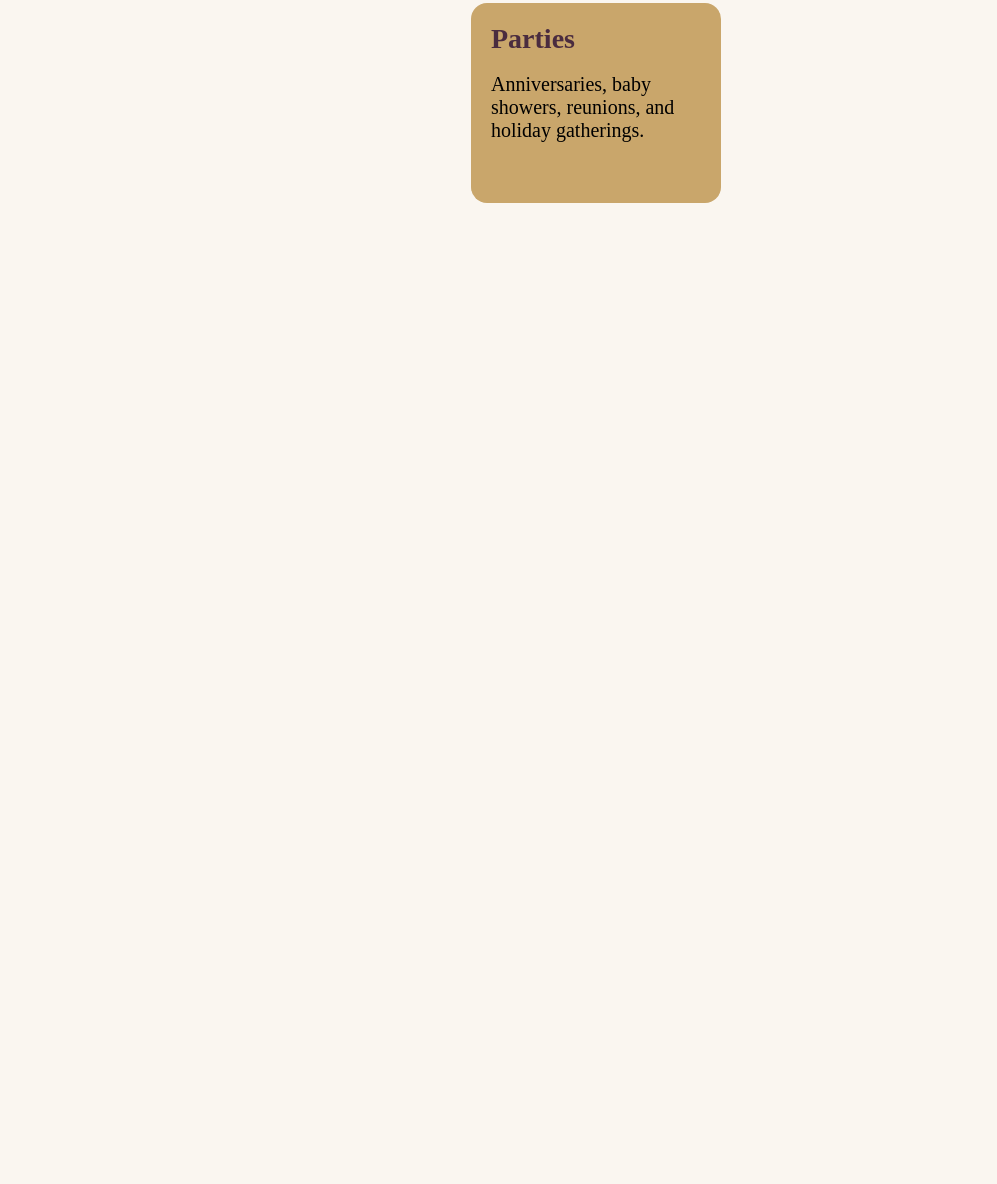
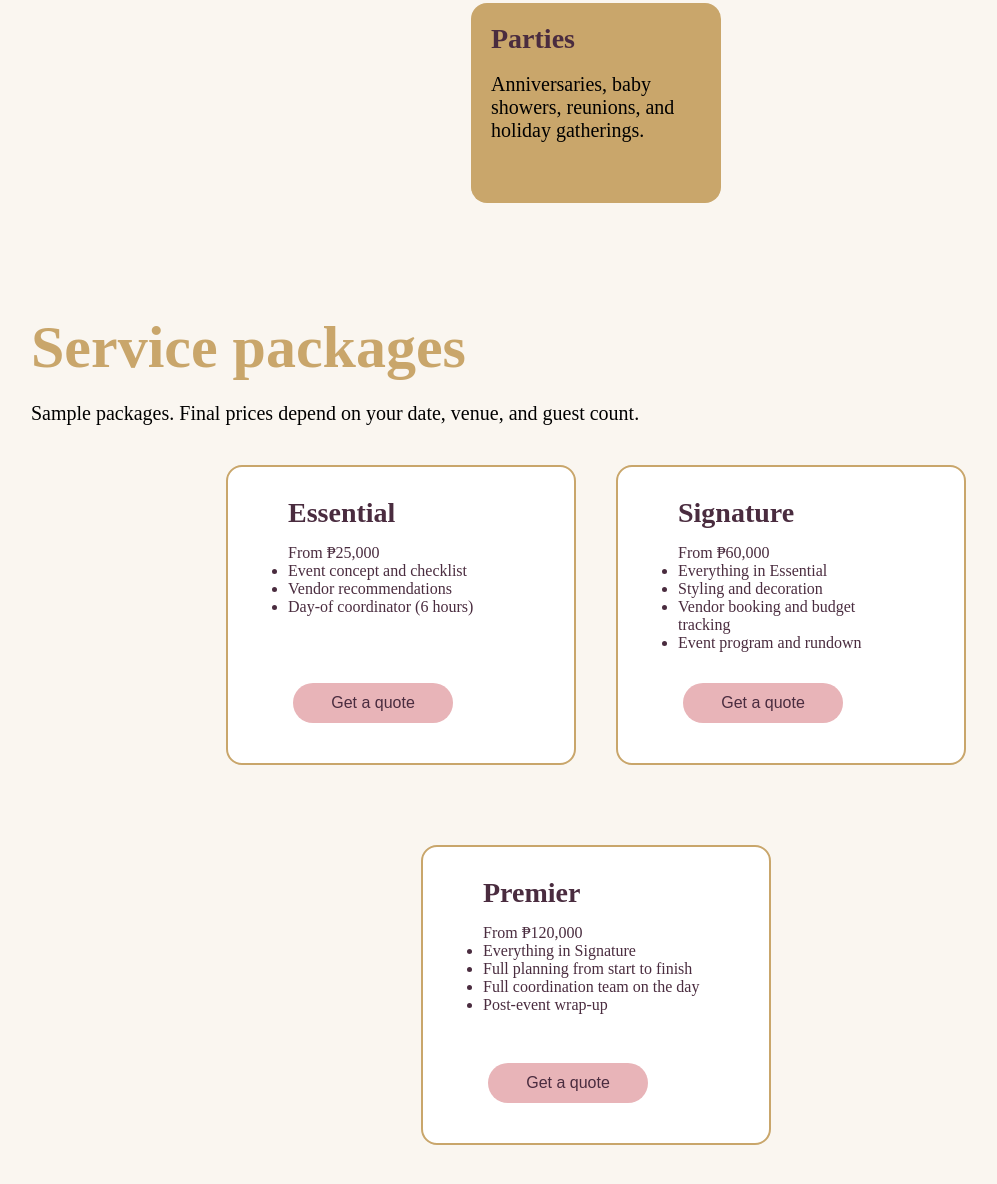
Before and after one commit to ryann60/porras-website, a plain HTML site: page index.html in a window 1280 px wide. Shown: the part 1588-2772 px from the top of the page, without its empty margins (44-1041 px from the left). Before the commit the page ends 1901 px from the top, so only its background shows below. Drawn offline with Linux system fonts and the light colour scheme.

Commit message:
working on 'Service' and 'Service Package' section

```diff
--- a/css/style.css
+++ b/css/style.css
@@ -109,7 +109,6 @@ h2 {
     padding: 0px 20px;
 }
 #services {
-    display: flex;
     margin-bottom: 100px;
     padding: 0px 75px;
 }
@@ -136,3 +135,53 @@ h2 {
     height: 200px;
     justify-content: center;
 }
+html {
+    scroll-behavior: smooth;
+}
+#packages {
+    margin-bottom: 100px;
+    padding: 0px 75px;
+}
+#packages h2 {
+    color: #C9A66B;
+    font-size: 60px;
+    margin-bottom: 20px;
+}
+.package {
+    background-color: #ffffff;
+    border: 2px solid #C9A66B;
+    border-radius: 16px;
+    padding: 30px 60px;
+    margin: 40px 20px;
+    width: 350px;
+    height: 300px;
+    color: #4A2C3F;
+    display: flex;
+    flex-direction: column;
+}
+.package > :last-child {
+  align-items: end;
+}
+.package:hover {
+    background-color: #C9A66B;
+    color: #ffffff;
+}
+.package h3 {
+    color: #4A2C3F;
+    font-size: 28px;
+    margin-bottom: 15px;
+}
+.serviceButton {
+    text-decoration: none;
+    color: #4A2C3F;
+    font-size: 16px;
+    background-color: #E8B4B8;
+    border: none;
+    margin: 10px 5px;
+    height: 40px;
+    width: 160px;
+    border-radius: 25px;
+}
+.package button {
+    margin-top: auto;
+}
--- a/index.html
+++ b/index.html
@@ -19,7 +19,7 @@
           <nav>
             <a href="#about">About Us</a>
             <a href="#services">Services</a>
-            <a href="#">Packages</a>
+            <a href="#packages">Packages</a>
             <a href="#">Portfolio</a>
             <a href="#">Reviews</a>
             <a href="#">Contact</a>
@@ -100,16 +100,15 @@
         </div>
       </section>
 
-<!--
-      <section>
+      <section id="packages">
         <div>
           <h2>Service packages</h2>
           <p>
             Sample packages. Final prices depend on your date, venue, and guest
             count.
           </p>
-          <div>
-            <div>
+          <div id="servicesCard">
+            <div class="package">
               <h3>Essential</h3>
               <div>From ₱25,000</div>
               <ul>
@@ -117,9 +116,11 @@
                 <li>Vendor recommendations</li>
                 <li>Day-of coordinator (6 hours)</li>
               </ul>
-              <a >Get a quote</a>
+              <button class="serviceButton">
+                <a>Get a quote</a>
+              </button>
             </div>
-            <div>
+            <div class="package">
               <h3>Signature</h3>
               <div>From ₱60,000</div>
               <ul>
@@ -128,9 +129,11 @@
                 <li>Vendor booking and budget tracking</li>
                 <li>Event program and rundown</li>
               </ul>
-              <a>Get a quote</a>
+              <button class="serviceButton">
+                <a>Get a quote</a>
+              </button>
             </div>
-            <div>
+            <div class="package">
               <h3>Premier</h3>
               <div>From ₱120,000</div>
               <ul>
@@ -139,12 +142,14 @@
                 <li>Full coordination team on the day</li>
                 <li>Post-event wrap-up</li>
               </ul>
-              <a>Get a quote</a>
+              <button class="serviceButton">
+                <a>Get a quote</a>
+              </button>
             </div>
           </div>
         </div>
       </section>
-
+<!--
       <section>
         <div>
           <h2>Event portfolio</h2>
```
